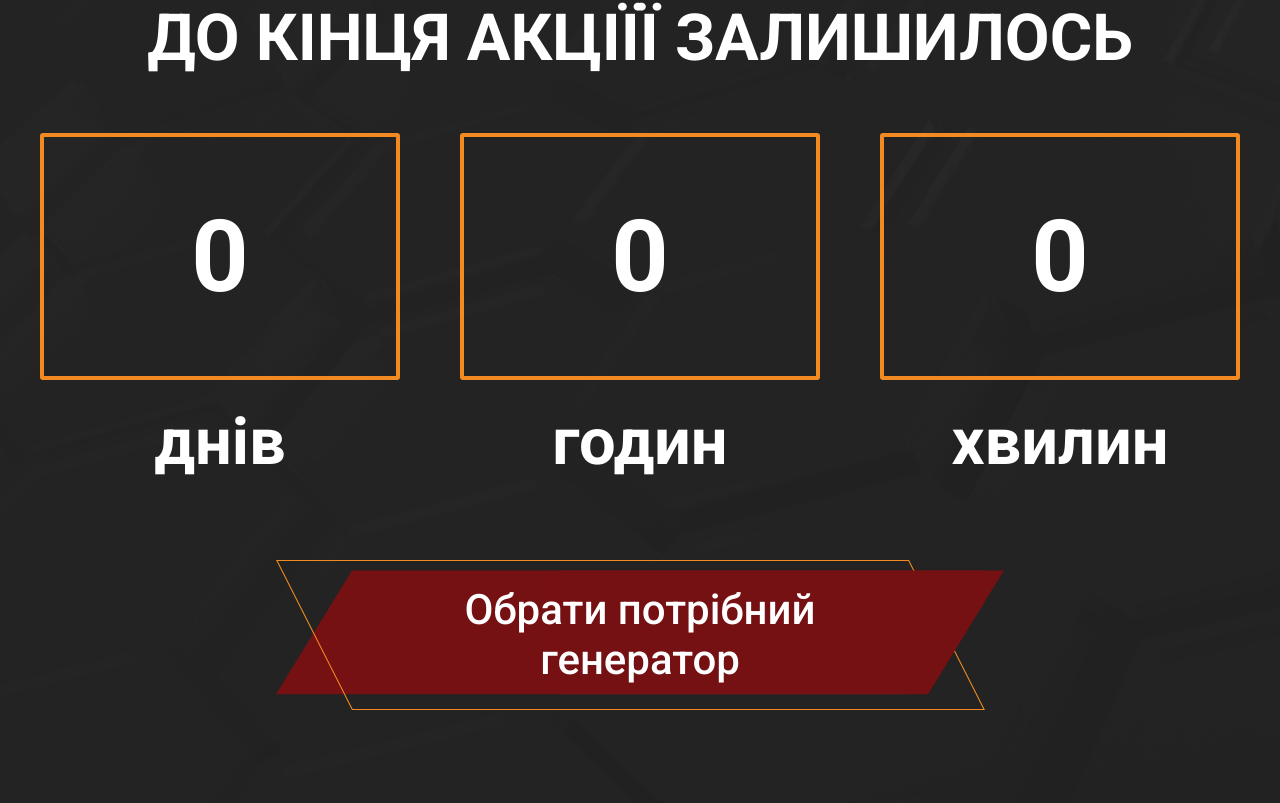
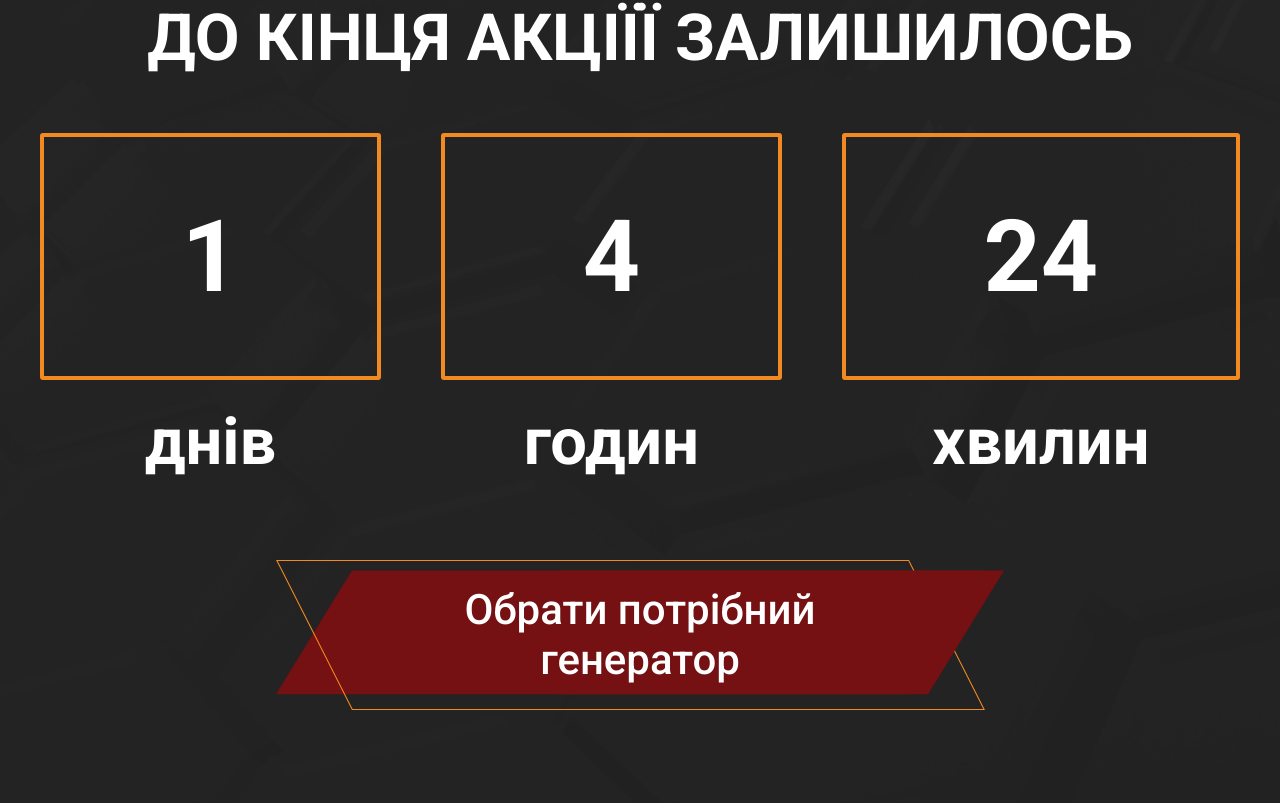
Before and after one commit to SikorskyDev/gens-landing, a Next.js app: page / in a window 1280 px wide. Shown: the part 1257-2060 px from the top of the page. Built offline with nearby package versions, Linux system fonts and the light colour scheme; no server answers.

Commit message:
default timer value

```diff
--- a/components/Timer.jsx
+++ b/components/Timer.jsx
@@ -57,15 +57,15 @@ const Timer = () => {
                     <div className="timer__title">ДО КІНЦЯ АКЦІЇЇ ЗАЛИШИЛОСЬ</div>
                     <div className="timer__numbers-block">
                         <div className="timer__numbers-cell">
-                            <div className="timer__number">{days === NaN || isNaN(days) ? 0 : days}</div>
+                            <div className="timer__number">{days === NaN || isNaN(days) ? 1 : days}</div>
                             <div className="timer__text">днів</div>
                         </div>
                         <div className="timer__numbers-cell">
-                            <div className="timer__number">{hours === NaN || isNaN(hours) ? 0 : hours}</div>
+                            <div className="timer__number">{hours === NaN || isNaN(hours) ? 4 : hours}</div>
                             <div className="timer__text">годин</div>
                         </div>
                         <div className="timer__numbers-cell">
-                            <div className="timer__number">{minutes === NaN || isNaN(minutes) ? 0 : minutes}</div>
+                            <div className="timer__number">{minutes === NaN || isNaN(minutes) ? 24 : minutes}</div>
                             <div className="timer__text">хвилин</div>
                         </div>
                     </div>
```
